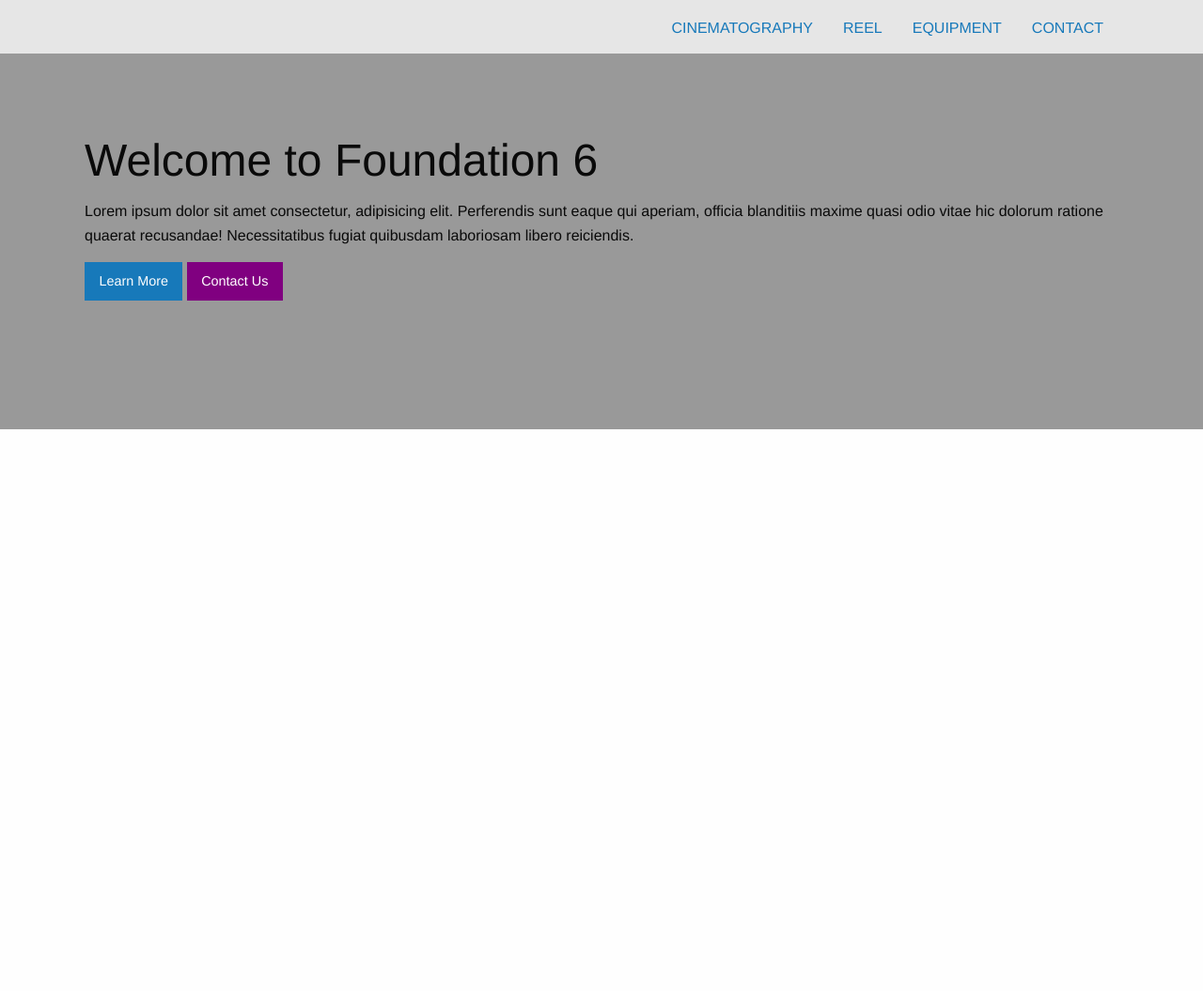
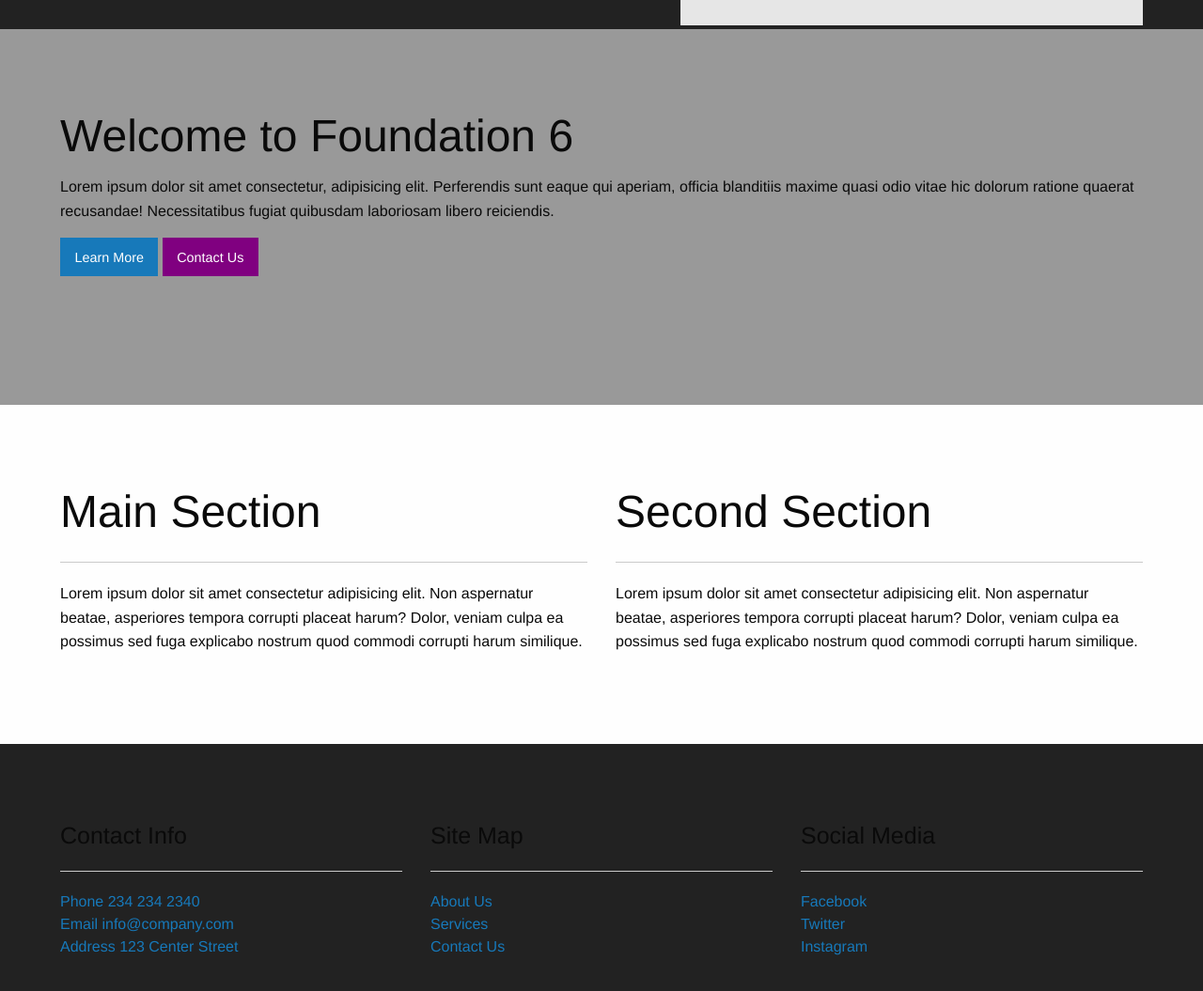
Before and after one commit to ejtelliott/Basic_Site_Foundation_6, a plain HTML site: page index.html in a window 1280 px wide. Shown: the part 49-1104 px from the top of the page at 94% size. Before the commit the page ends 800 px from the top, so only its background shows below. Drawn offline with Linux system fonts and the light colour scheme.

Commit message:
Updated html Desktop Navigation Updated html Main Section Updated html Footer Updated css Desktop Navigation Updated css Main Section Updated css Footer

```diff
--- a/css/app.css
+++ b/css/app.css
@@ -2,15 +2,36 @@
 
 .wrap {
     width: 90%;
-    max-width: 1100px;
+    max-width: 11000px;
     margin: 0 auto;
+    display: inherit;
 }
 
-/* NAV */
-.top-bar-left {
+/* NAV MOBILE*/
+
+/* NAV DESKTOP*/
+
+.nav-desktop {
+    background-color: #222;
+    height: 80px;
+    padding: 0px;
+}
+
+.site-logo {
+    color: white;
+    line-height: 80px;
+}
+
+.nav-desktop .menu-desktop {
+    line-height: 80px;
+}
+
+.nav-desktop a {
+    display: inline-block;
 }
 
 /* HERO */
+
 .hero {
     background-color: #999;
     padding: 80px 0px;
@@ -24,5 +45,17 @@
 
 /* MAIN SECTION */
 
+.main {
+    padding: 80px 0px;
+}
 
 /* FOOTER */
+
+footer {
+    background-color: #222;
+    padding: 80px 0px;
+}
+
+footer a {
+    display: block;
+}
--- a/index.html
+++ b/index.html
@@ -9,15 +9,17 @@
     <link rel="stylesheet" href="css/app.css">
   </head>
   <body>
+    <!-- MOBILE NAVIGATION -->
+
     <!-- DESKTOP NAVIGATION -->
 
-    <nav class="top-bar">
+    <nav class="top-bar nav-desktop">
       <div class="wrap">
         <div class="top-bar-left">
-          <h3>Nathan Votran</h3>
+          <h3 class="site-logo">Nathan Votran</h3>
         </div>
         <div class="top-bar-right">
-          <ul class="menu align-right">
+          <ul class="menu menu-desktop">
             <li><a href="#">CINEMATOGRAPHY</a></li>
             <li><a href="#">REEL</a></li>
             <li><a href="#">EQUIPMENT</a></li>
@@ -38,12 +40,49 @@
     </section>
 
     <!-- MAIN SECTION -->
-    <section class="main"></section>
-      <div class="wrap"></div>
+    <section class="main">
+      <div class="wrap">
+        <div class="grid-x grid-margin-x">
+          <div class="cell small-12 medium-6">
+            <h1>Main Section</h1>
+            <hr>
+            <p>Lorem ipsum dolor sit amet consectetur adipisicing elit. Non aspernatur beatae, asperiores tempora corrupti placeat harum? Dolor, veniam culpa ea possimus sed fuga explicabo nostrum quod commodi corrupti harum similique.</p>
+        </div>
+          <div class="cell small-12 medium-6">
+              <h1>Second Section</h1>
+              <hr>
+              <p>Lorem ipsum dolor sit amet consectetur adipisicing elit. Non aspernatur beatae, asperiores tempora corrupti placeat harum? Dolor, veniam culpa ea possimus sed fuga explicabo nostrum quod commodi corrupti harum similique.</p>
+          </div>
+      </div>
+    </section>
 
     <!-- FOOTER -->
     <footer>
-      <div class="wrap"></div>
+      <div class="wrap">
+        <div class="grid-x grid-margin-x">
+          <div class="cell small-12 medium-4">
+            <h4>Contact Info</h4>
+            <hr>
+            <a href="#"><span>Phone</span> 234 234 2340</a>
+            <a href="#"><span>Email</span> info@company.com</a>
+            <a href="#"><span>Address</span> 123 Center Street</a>
+          </div>
+          <div class="cell small-12 medium-4">
+              <h4>Site Map</h4>
+              <hr>
+              <a href="#">About Us</a>
+              <a href="#">Services</a>
+              <a href="#">Contact Us</a>
+          </div>
+          <div class="cell small-12 medium-4">
+                <h4>Social Media</h4>
+                <hr>
+                <a href="#">Facebook</a>
+                <a href="#">Twitter</a>
+                <a href="#">Instagram</a>
+          </div>
+        </div>
+      </div>
     </footer>
 
 
```
